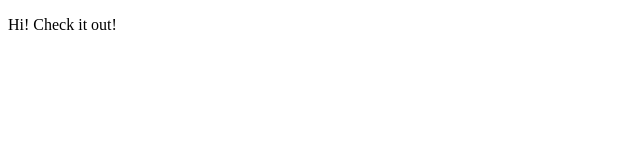
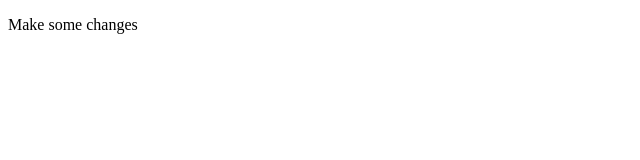
Before and after one commit to amfgkzz/KouaXiong.github.io, a plain HTML site: page index.html in a window 1280 px wide. Shown: the full height of the page, 0-640 px from the left. Drawn offline with Linux system fonts and the light colour scheme.

Commit message:
change to text

```diff
--- a/index.html
+++ b/index.html
@@ -5,6 +5,6 @@
   </head>
 
   <body>
-    <p>Hi! Check it out!</p>
+    <p>Make some changes</p>
  </body>
 </html>
```
